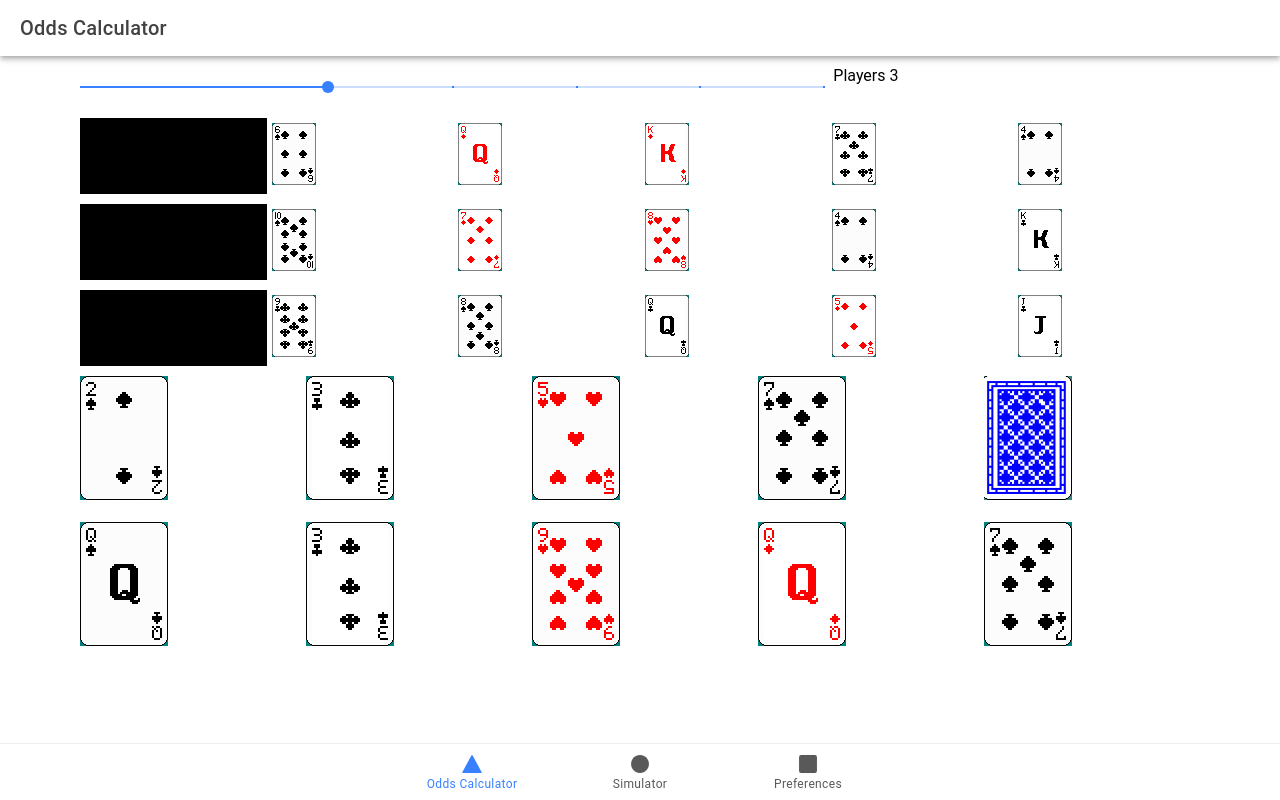
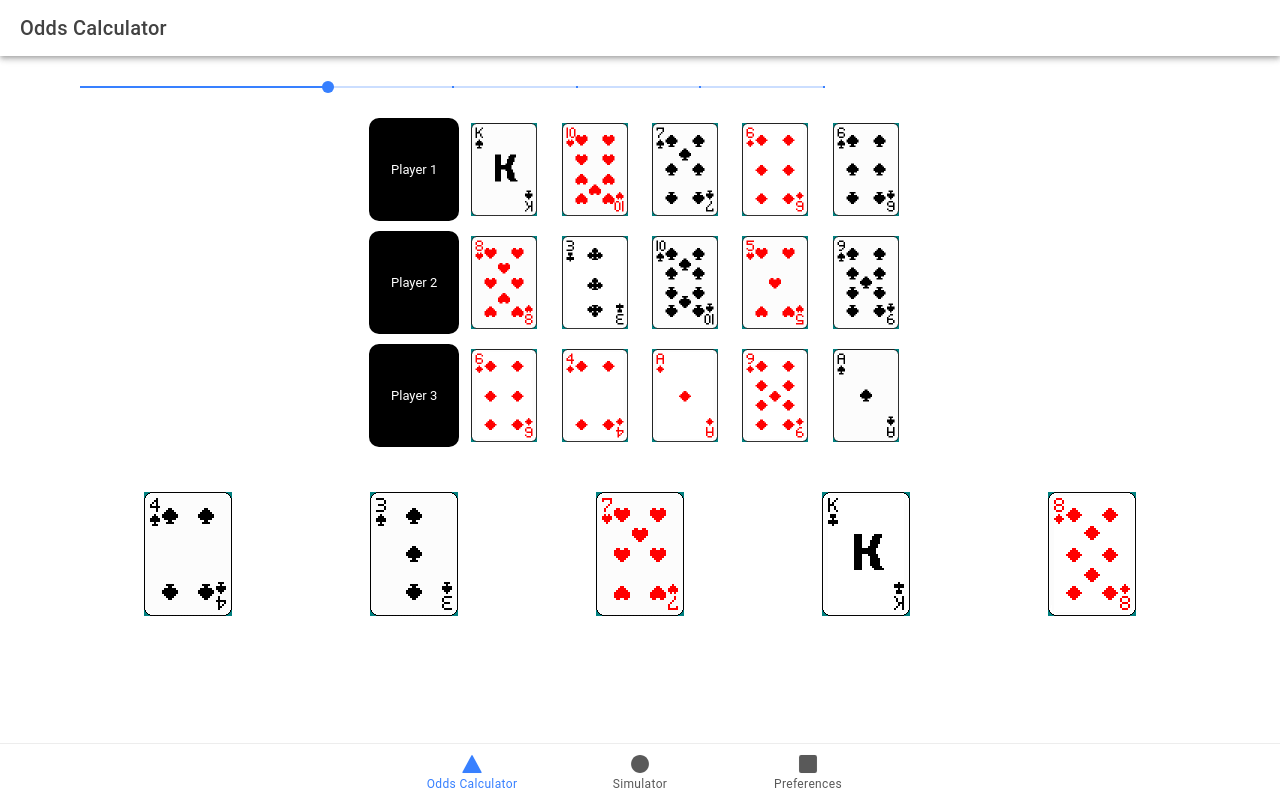
Before and after one commit to AdrianoAugustoFreire/two-to-seven-draw-poker, a React (Vite) app: page /tab1 in a window 1280 px wide. Built offline with nearby package versions, Linux system fonts and the light colour scheme.

Commit message:
organized table, set player area, fixed background colors, and size of the player buttons

```diff
--- a/src/components/Deck.tsx
+++ b/src/components/Deck.tsx
@@ -47,7 +47,10 @@ export function getCardsOfFullDeck(): Card[] {
 	return deck;
 }
 
-
+export function getRandomUniqueCards(cards: Card[], count: number): Card[] {
+  const shuffledCards = shuffleArray(cards);
+  return shuffledCards.slice(0, count);
+}
 
 export function shuffleArray<T>(array: T[]): T[] {
   const shuffledArray = [...array];
--- a/src/components/Player.css
+++ b/src/components/Player.css
@@ -1,6 +1,7 @@
 .player {
-	font-size: large;
+	font-size: small;
 	background-color: black;
+	border-radius: 10px;
 	width: 88px;
 	width: 162px;
 }
@@ -9,3 +10,11 @@
 	border-radius: 10px;
 	border: 2px solid rgb(255, 0, 0);
 }
+
+ion-col {
+  display: flex;
+  align-items: center;
+  justify-content: center;
+  text-align: center;
+  color: #fff;
+}
--- a/src/components/Player.tsx
+++ b/src/components/Player.tsx
@@ -1,7 +1,7 @@
 import { IonCol, IonRow } from '@ionic/react';
 import './Player.css';
 import PlayingCard from './PlayingCard';
-import { getCardsOfFullDeck, shuffleArray } from './Deck';
+import { getCardsOfFullDeck, getRandomUniqueCards, shuffleArray } from './Deck';
 import Card from './Card';
 
 interface ContainerProps {
@@ -16,7 +16,7 @@ const Player: React.FC<ContainerProps> = ({ value, selected, numberOfCardsToPlac
 
 	const shuffledDeck = shuffleArray(getCardsOfFullDeck());
 
-	const playerCards = getRandomUniqueCards(shuffledDeck, numberOfCardsToPlace);
+	const playersCards = getRandomUniqueCards(shuffledDeck, numberOfCardsToPlace);
 
 	const handlePlayerClick = () => {
 
@@ -28,19 +28,14 @@ const Player: React.FC<ContainerProps> = ({ value, selected, numberOfCardsToPlac
 
 	return <IonRow>
 		<IonCol className={classes} onClick={handlePlayerClick}>
-				{value}
+			Player {value + 1}
 		</IonCol>
-		{playerCards.map(card =>
+		{playersCards.map(card =>
 			<IonCol>
-				<PlayingCard suit={card.suit} value={card.value} open={true} width={44} height={62} selected={false} onClick={handleCardClick}></PlayingCard>
+				<PlayingCard suit={card.suit} value={card.value} open={true} width={66} height={93} selected={false} onClick={handleCardClick}></PlayingCard>
 			</IonCol>
 		)}
 	</IonRow>
 };
 
-function getRandomUniqueCards(cards: Card[], count: number): Card[] {
-  const shuffledCards = shuffleArray(cards);
-  return shuffledCards.slice(0, count);
-}
-
 export default Player;
--- a/src/pages/Tab1.css
+++ b/src/pages/Tab1.css
@@ -1,10 +1,3 @@
-ion-grid {
-	/* min-height: 146px; */
-}
-
-ion-row {
-}
-
 .cards {
 	min-height: 146px;
 }
@@ -13,8 +6,6 @@ ion-row {
 	min-height: 73;
 }
 
-
-
-/* ion-row.chooser {
-	min-height: 73px;
-} */
+#background-content {
+	background-color: green;
+}
--- a/src/pages/Tab1.tsx
+++ b/src/pages/Tab1.tsx
@@ -2,24 +2,27 @@ import { IonContent, IonHeader, IonPage, IonRange, IonTitle, IonToolbar } from '
 import { IonCol, IonGrid, IonRow } from '@ionic/react';
 
 import PlayingCard from '../components/PlayingCard';
-import Suits from '../components/Suits';
 
 import './Tab1.css';
 import { useState } from 'react';
-import Deck from '../components/Deck';
 import Player from '../components/Player';
+import { getCardsOfFullDeck, getRandomUniqueCards, shuffleArray } from '../components/Deck';
 
 const Tab1: React.FC = () => {
 
   const [plqyerCount, setPlayerCount] = useState<number>(3)
 
+  const shuffledDeck = shuffleArray(getCardsOfFullDeck());
+
+	const playerCards = getRandomUniqueCards(shuffledDeck, 5);
+
+	const handlePlayerCardClick = () => {
+
+	}
+
   function handlePlayerCountChange(event: CustomEvent) {
     const newValue = event.detail.value as number;
     setPlayerCount(newValue);
-  }
-
-  function createPlayer(index: number, playerCards: PlayingCard[]): Player {
-    const player = new Player({ value: index, cards: cards })
   }
 
   return (
@@ -56,26 +59,25 @@ const Tab1: React.FC = () => {
               </IonCol>
             </IonRow>
           ))}
-          <IonRow className='cards'>
-            <IonCol><PlayingCard suit={Suits.spades} value={'2'} open={true} width={88} height={124} selected={true}></PlayingCard></IonCol>
-            <IonCol><PlayingCard suit={Suits.clubs} value={'3'} open={true} width={88} height={124}></PlayingCard></IonCol>
-            <IonCol><PlayingCard suit={Suits.hearts} value={'5'} open={true} width={88} height={124}></PlayingCard></IonCol>
-            <IonCol><PlayingCard suit={Suits.spades} value={'7'} open={true} width={88} height={124}></PlayingCard></IonCol>
-            <IonCol><PlayingCard suit={Suits.diamonds} value={'4'} open={false} width={88} height={124}></PlayingCard></IonCol>
+          <IonRow>
+            <IonCol>Your Cards</IonCol>
           </IonRow>
           <IonRow className='cards'>
-            <IonCol><PlayingCard suit={Suits.spades} value={'12'} open={true} width={88} height={124}></PlayingCard></IonCol>
-            <IonCol><PlayingCard suit={Suits.clubs} value={'3'} open={true} width={88} height={124}></PlayingCard></IonCol>
-            <IonCol><PlayingCard suit={Suits.hearts} value={'9'} open={true} width={88} height={124}></PlayingCard></IonCol>
-            <IonCol><PlayingCard suit={Suits.diamonds} value={'12'} open={true} width={88} height={124}></PlayingCard></IonCol>
-            <IonCol><PlayingCard suit={Suits.spades} value={'7'} open={true} width={88} height={124}></PlayingCard></IonCol>
+            {playerCards.map( card =>
+              <IonCol>
+                <PlayingCard
+                  suit={card.suit}
+                  value={card.value}
+                  open={true}
+                  width={88}
+                  height={124}
+                  selected={false}
+                  onClick={handlePlayerCardClick}>
+                </PlayingCard>
+              </IonCol>
+            )}
           </IonRow>
-          {/* <Deck display={'full'}></Deck>
-          <Deck display={'shuffled'}></Deck> */}
         </IonGrid>
-        {/* <IonItem>
-          <Deck state={'shuffled'}></Deck>
-        </IonItem> */}
       </IonContent>
     </IonPage>
   );
```
